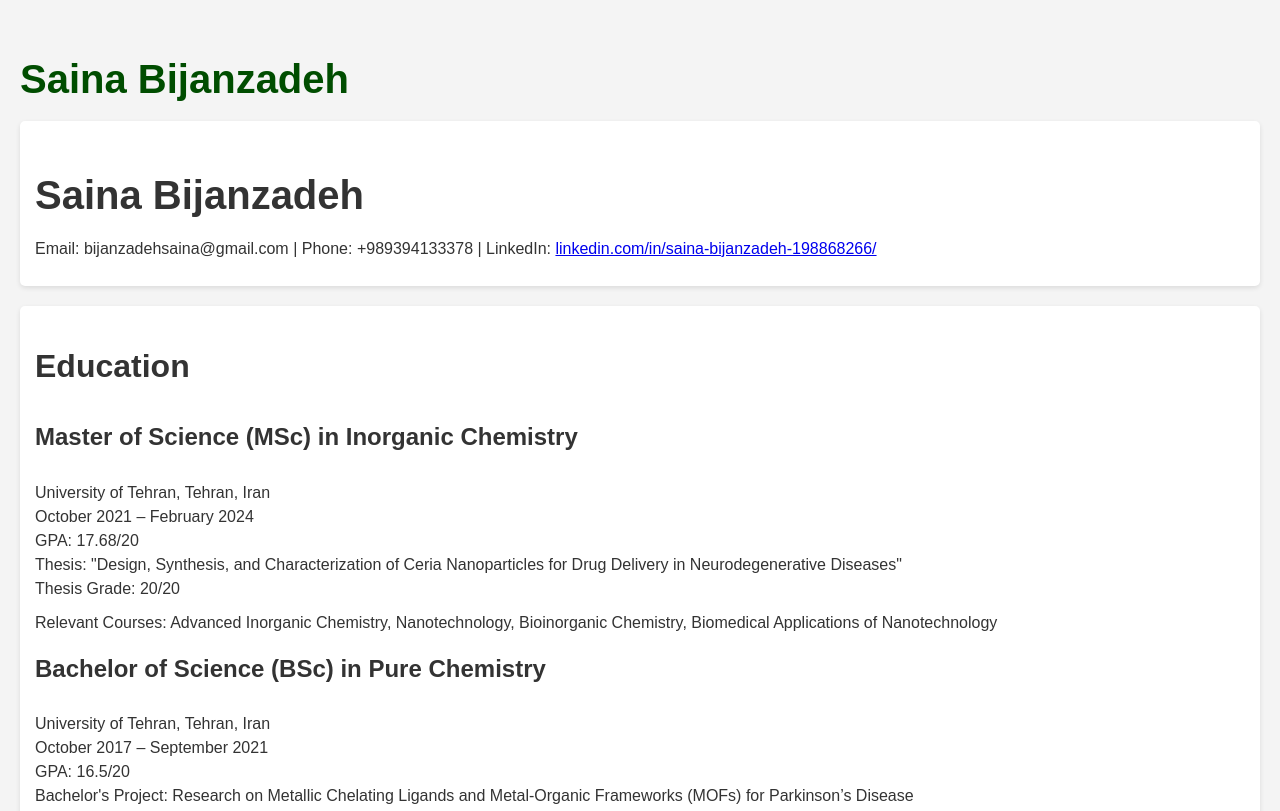
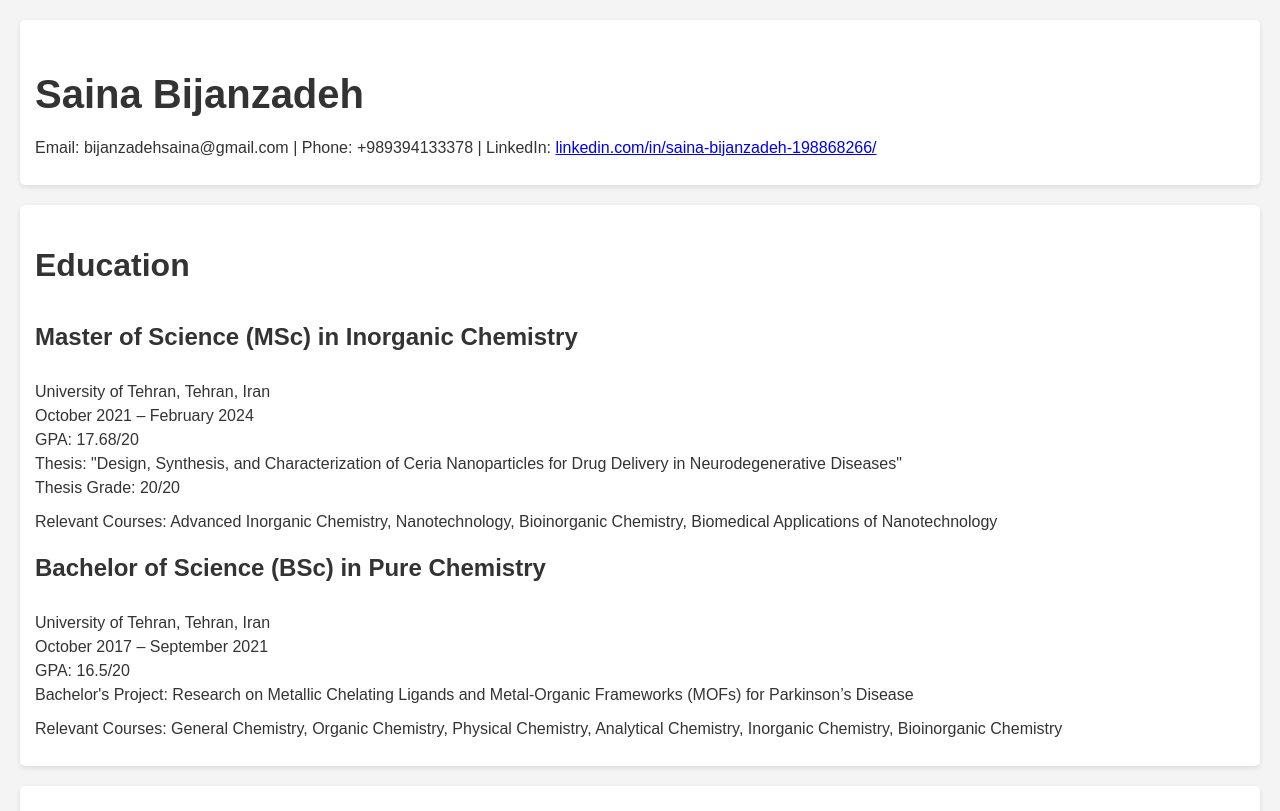
Before and after one commit to Saina-Bijanzadeh/saina-bijanzadeh.github.io, a plain HTML site: page index.html in a window 1280 px wide. Shown: the top 811 px of the page. Drawn offline with Linux system fonts and the light colour scheme.

Commit message:
Update index.html

```diff
--- a/index.html
+++ b/index.html
@@ -1,6 +1,5 @@
 <!DOCTYPE html>
 <html lang="en">
-    <h1 style="color: #004d00;">Saina Bijanzadeh</h1>
     <head>
     <meta charset="UTF-8">
     <meta name="viewport" content="width=device-width, initial-scale=1.0">
```
